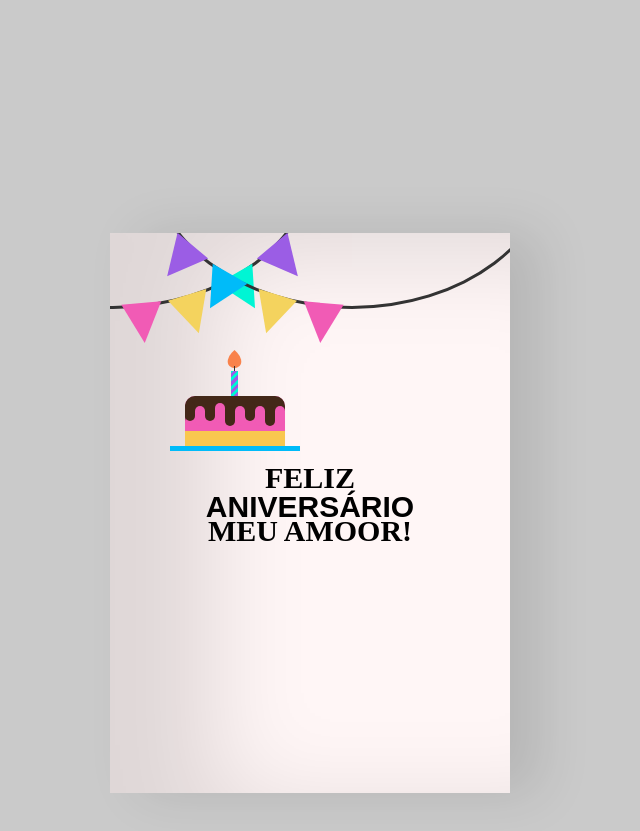
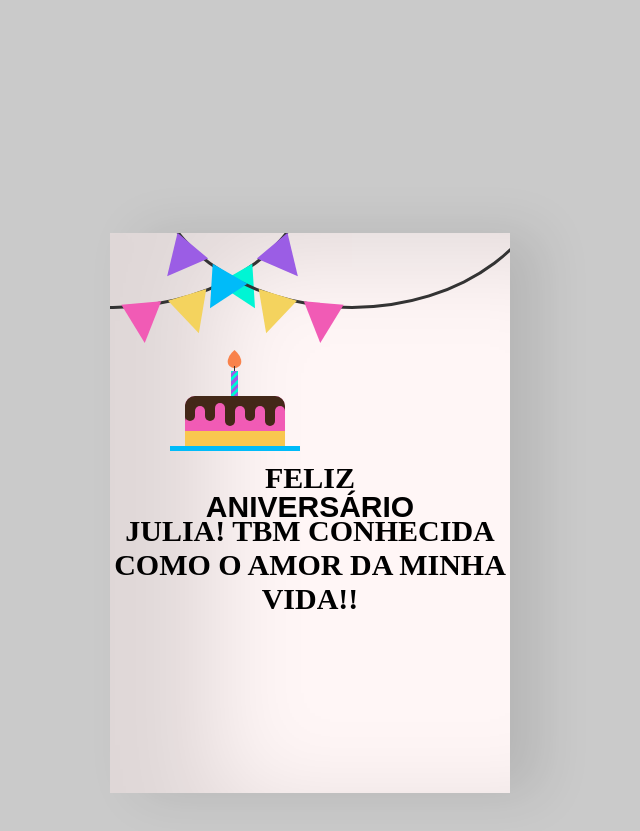
Before and after one commit to MatheusH264/Cartao-de-aniversario, a plain HTML site: page index.html in a window 1280 px wide. Shown: the part 95-926 px from the top of the page, without its empty margins (330-970 px from the left). Drawn offline with Linux system fonts and the light colour scheme.

Commit message:
Update index.html

```diff
--- a/index.html
+++ b/index.html
@@ -13,7 +13,7 @@
             <div class="front-text">
             <h3 class="happy">FELIZ</h3>
             <h2 class="bday">ANIVERSÁRIO</h2>
-            <h3 class="toyou">MEU AMOOR!</h3>
+            <h3 class="toyou">JULIA! TBM CONHECIDA COMO O AMOR DA MINHA VIDA!!</h3>
         </div>
         <div class="wrap-deco">
             <div class="decorations"></div>
```
